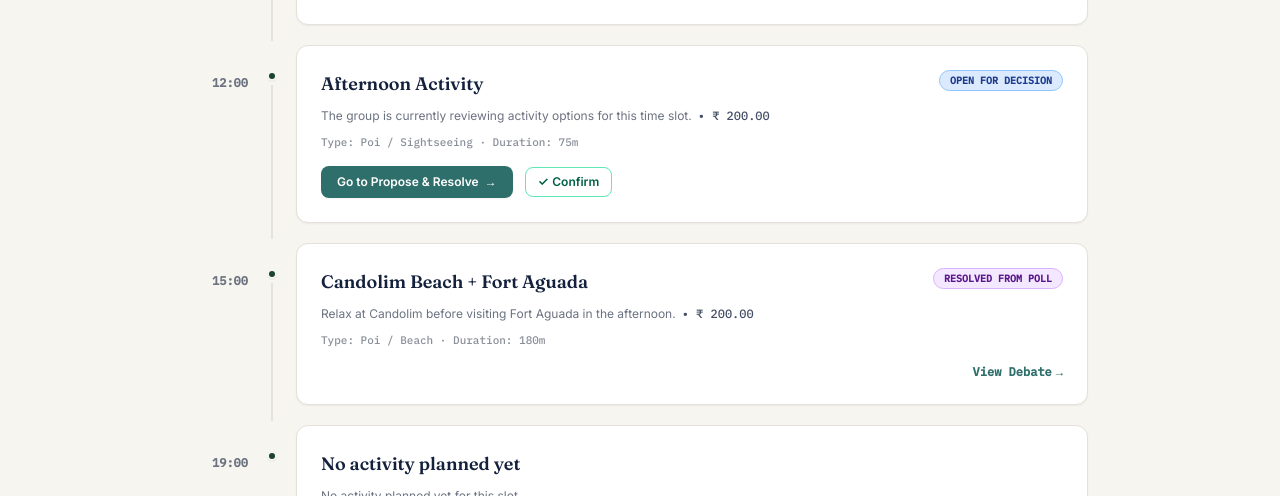
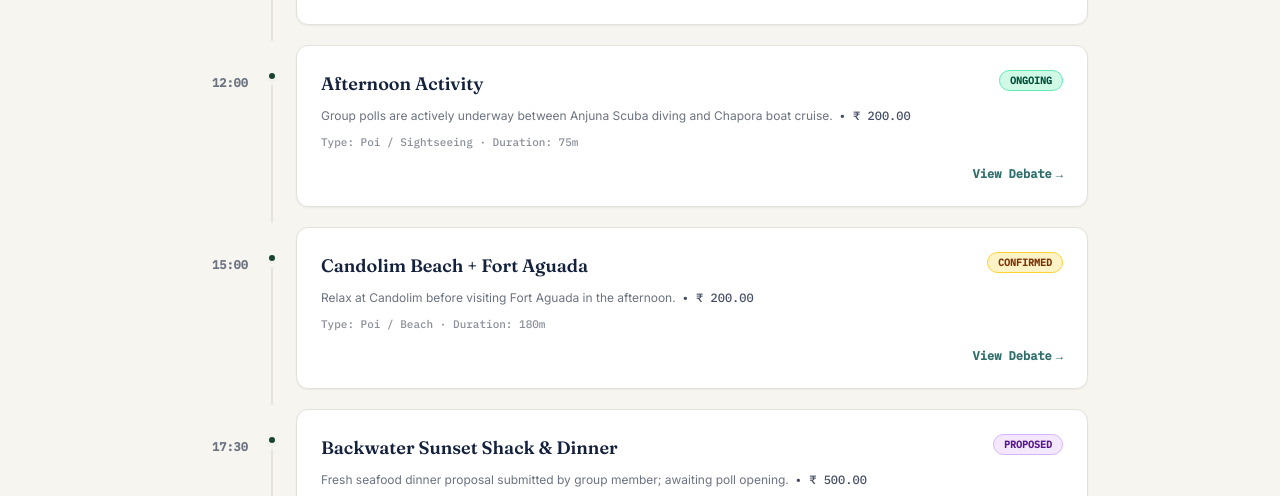
Before and after one commit to nikithamn-19/WM, a React (Vite) app in the folder frontend/: page /trips/1 in a window 1280 px wide. Shown: the part 456-952 px from the top of the page. Built offline with nearby package versions, Linux system fonts and the light colour scheme; no server answers.

Commit message:
Update activity statuses to CONFIRMED, ONGOING, PROPOSED, remove extra buttons, and preserve View Debate on all activities

```diff
--- a/frontend/src/screens/TripHomeScreen.tsx
+++ b/frontend/src/screens/TripHomeScreen.tsx
@@ -8,7 +8,7 @@ export interface TimelineSlotItem {
   itmId: string
   time: string
   title: string
-  status: 'CONFIRMED' | 'OPEN FOR DECISION' | 'RESOLVED FROM POLL' | 'UNASSIGNED'
+  status: 'CONFIRMED' | 'ONGOING' | 'PROPOSED' | 'UNASSIGNED'
   description: string
   cost?: string
   currency?: string
@@ -33,7 +33,7 @@ export const TripHomeScreen: React.FC = () => {
   const [showStats, setShowStats] = useState(false)
 
   // Day 1 Items (Matches Image 2 & 3 + Image 1 debate functionalities)
-  const [day1Items, setDay1Items] = useState<TimelineSlotItem[]>([
+  const [day1Items] = useState<TimelineSlotItem[]>([
     {
       itmId: 'itm_b94582f9',
       time: '09:00',
@@ -50,8 +50,8 @@ export const TripHomeScreen: React.FC = () => {
       itmId: 'itm_02',
       time: '12:00',
       title: 'Afternoon Activity',
-      status: 'OPEN FOR DECISION',
-      description: 'The group is currently reviewing activity options for this time slot.',
+      status: 'ONGOING',
+      description: 'Group polls are actively underway between Anjuna Scuba diving and Chapora boat cruise.',
       cost: '200.00',
       currency: '₹',
       type: 'Poi / Sightseeing',
@@ -61,7 +61,7 @@ export const TripHomeScreen: React.FC = () => {
       itmId: 'itm_03',
       time: '15:00',
       title: 'Candolim Beach + Fort Aguada',
-      status: 'RESOLVED FROM POLL',
+      status: 'CONFIRMED',
       description: 'Relax at Candolim before visiting Fort Aguada in the afternoon.',
       cost: '200.00',
       currency: '₹',
@@ -69,8 +69,19 @@ export const TripHomeScreen: React.FC = () => {
       duration: '180m',
     },
     {
+      itmId: 'itm_04_prop',
+      time: '17:30',
+      title: 'Backwater Sunset Shack & Dinner',
+      status: 'PROPOSED',
+      description: 'Fresh seafood dinner proposal submitted by group member; awaiting poll opening.',
+      cost: '500.00',
+      currency: '₹',
+      type: 'Dining / Leisure',
+      duration: '90m',
+    },
+    {
       itmId: 'itm_empty_1',
-      time: '19:00',
+      time: '20:00',
       title: 'No activity planned yet',
       status: 'UNASSIGNED',
       description: 'No activity planned yet for this slot.',
@@ -78,7 +89,7 @@ export const TripHomeScreen: React.FC = () => {
   ])
 
   // Day 2 Items
-  const [day2Items, setDay2Items] = useState<TimelineSlotItem[]>([
+  const [day2Items] = useState<TimelineSlotItem[]>([
     {
       itmId: 'itm_04',
       time: '09:30',
@@ -96,8 +107,8 @@ export const TripHomeScreen: React.FC = () => {
       itmId: 'itm_05',
       time: '14:00',
       title: 'Kayaking in Sal River Backwaters',
-      status: 'OPEN FOR DECISION',
-      description: 'Explore scenic mangrove channels and coastal bird sanctuaries with local guide.',
+      status: 'ONGOING',
+      description: 'Polls are ongoing for group kayaking vs private motorboat cruise.',
       cost: '1200.00',
       currency: '₹',
       type: 'Activity / Adventure',
@@ -107,8 +118,8 @@ export const TripHomeScreen: React.FC = () => {
       itmId: 'itm_06',
       time: '18:30',
       title: 'Sunset Cruise & Beach Shack Dinner',
-      status: 'RESOLVED FROM POLL',
-      description: 'Relaxing catamaran cruise along North Goa coastline followed by seafood dinner.',
+      status: 'PROPOSED',
+      description: 'Catamaran cruise proposal under initial review.',
       cost: '600.00',
       currency: '₹',
       type: 'Dining & Leisure',
@@ -124,7 +135,7 @@ export const TripHomeScreen: React.FC = () => {
   ])
 
   // Day 3 Items
-  const [day3Items, setDay3Items] = useState<TimelineSlotItem[]>([
+  const [day3Items] = useState<TimelineSlotItem[]>([
     {
       itmId: 'itm_07',
       time: '10:00',
@@ -141,8 +152,8 @@ export const TripHomeScreen: React.FC = () => {
       itmId: 'itm_08',
       time: '15:30',
       title: 'Anjuna Flea Market & Local Crafts',
-      status: 'OPEN FOR DECISION',
-      description: 'Vibrant seaside market for handcrafted souvenirs, live music, and street food.',
+      status: 'ONGOING',
+      description: 'Polls are ongoing for afternoon market trip vs beach relaxation.',
       cost: '300.00',
       currency: '₹',
       type: 'Shopping & Market',
@@ -152,8 +163,8 @@ export const TripHomeScreen: React.FC = () => {
       itmId: 'itm_09',
       time: '19:30',
       title: 'Farewell Dinner at Thalassa Waterfront',
-      status: 'CONFIRMED',
-      description: 'Celebratory Greek dinner overlooking Ozran Beach cliffside.',
+      status: 'PROPOSED',
+      description: 'Cliffside Greek dinner proposal pending group review.',
       cost: '1500.00',
       currency: '₹',
       type: 'Dining',
@@ -164,18 +175,6 @@ export const TripHomeScreen: React.FC = () => {
   // Get active items for current day
   const currentItems = activeDay === 1 ? day1Items : activeDay === 2 ? day2Items : day3Items
 
-  // Confirm slot handler
-  const handleConfirmItem = (itmId: string) => {
-    const updater = (prev: TimelineSlotItem[]) =>
-      prev.map((it) => (it.itmId === itmId ? { ...it, status: 'CONFIRMED' as const } : it))
-
-    if (activeDay === 1) setDay1Items(updater)
-    else if (activeDay === 2) setDay2Items(updater)
-    else setDay3Items(updater)
-
-    addToast('Activity confirmed and locked into itinerary!', 'success')
-  }
-
   // Helper for status badge styling
   const renderStatusBadge = (status: TimelineSlotItem['status']) => {
     switch (status) {
@@ -185,16 +184,16 @@ export const TripHomeScreen: React.FC = () => {
             CONFIRMED
           </span>
         )
-      case 'OPEN FOR DECISION':
+      case 'ONGOING':
         return (
-          <span className="bg-blue-100 text-blue-900 border border-blue-300 font-mono text-[10px] uppercase font-bold px-2.5 py-0.5 rounded-full shrink-0">
-            OPEN FOR DECISION
+          <span className="bg-emerald-100 text-emerald-900 border border-emerald-300 font-mono text-[10px] uppercase font-bold px-2.5 py-0.5 rounded-full shrink-0">
+            ONGOING
           </span>
         )
-      case 'RESOLVED FROM POLL':
+      case 'PROPOSED':
         return (
           <span className="bg-purple-100 text-purple-900 border border-purple-300 font-mono text-[10px] uppercase font-bold px-2.5 py-0.5 rounded-full shrink-0">
-            RESOLVED FROM POLL
+            PROPOSED
           </span>
         )
       default:
@@ -362,10 +361,10 @@ export const TripHomeScreen: React.FC = () => {
                     )}
                   </div>
 
-                  {/* Card Actions (Preserving Debate & Confirm Functionalities) */}
-                  <div className="flex items-center justify-between pt-1">
+                  {/* Card Actions (View Debate option for all activities listed) */}
+                  <div className="flex items-center justify-between w-full pt-1">
                     {isUnassigned ? (
-                      /* Empty slot action */
+                      <>
                         <button
                           type="button"
                           onClick={() => {
@@ -374,30 +373,17 @@ export const TripHomeScreen: React.FC = () => {
                           }}
                           className="text-xs font-mono font-semibold text-route hover:underline flex items-center gap-1"
                         >
-                        <span>+ Explore options in Propose &amp; Resolve</span>
+                          <span>+ Propose Activity</span>
                         </button>
-                    ) : slot.status === 'OPEN FOR DECISION' ? (
-                      /* Open for decision: Go to Propose & Resolve button + Confirm option */
-                      <div className="flex items-center gap-3 flex-wrap">
                         <Link
-                          to={`/trips/${trpId}/slots/${slot.itmId}`}
-                          className="bg-route text-card font-sans font-semibold text-xs px-4 py-2 rounded-[8px] hover:opacity-95 shadow-xs transition-all flex items-center gap-1.5"
+                          to={`/trips/${trpId}/slots/itm_b94582f9`}
+                          className="text-xs font-mono font-semibold text-route hover:underline flex items-center gap-1"
                         >
-                          <span>Go to Propose &amp; Resolve</span>
+                          <span>View Debate</span>
                           <span>&rarr;</span>
                         </Link>
-
-                        <button
-                          type="button"
-                          onClick={() => handleConfirmItem(slot.itmId)}
-                          className="border border-emerald-300 text-emerald-800 hover:bg-emerald-50 text-xs font-semibold px-3 py-1.5 rounded-[8px] transition-colors flex items-center gap-1"
-                        >
-                          <span>✓</span>
-                          <span>Confirm</span>
-                        </button>
-                      </div>
+                      </>
                     ) : (
-                      /* Confirmed / Resolved: View Debate link */
                       <div className="flex items-center justify-end w-full">
                         <Link
                           to={`/trips/${trpId}/slots/${slot.itmId}`}
```
Lines whose indentation alone changed are shown as unchanged.
